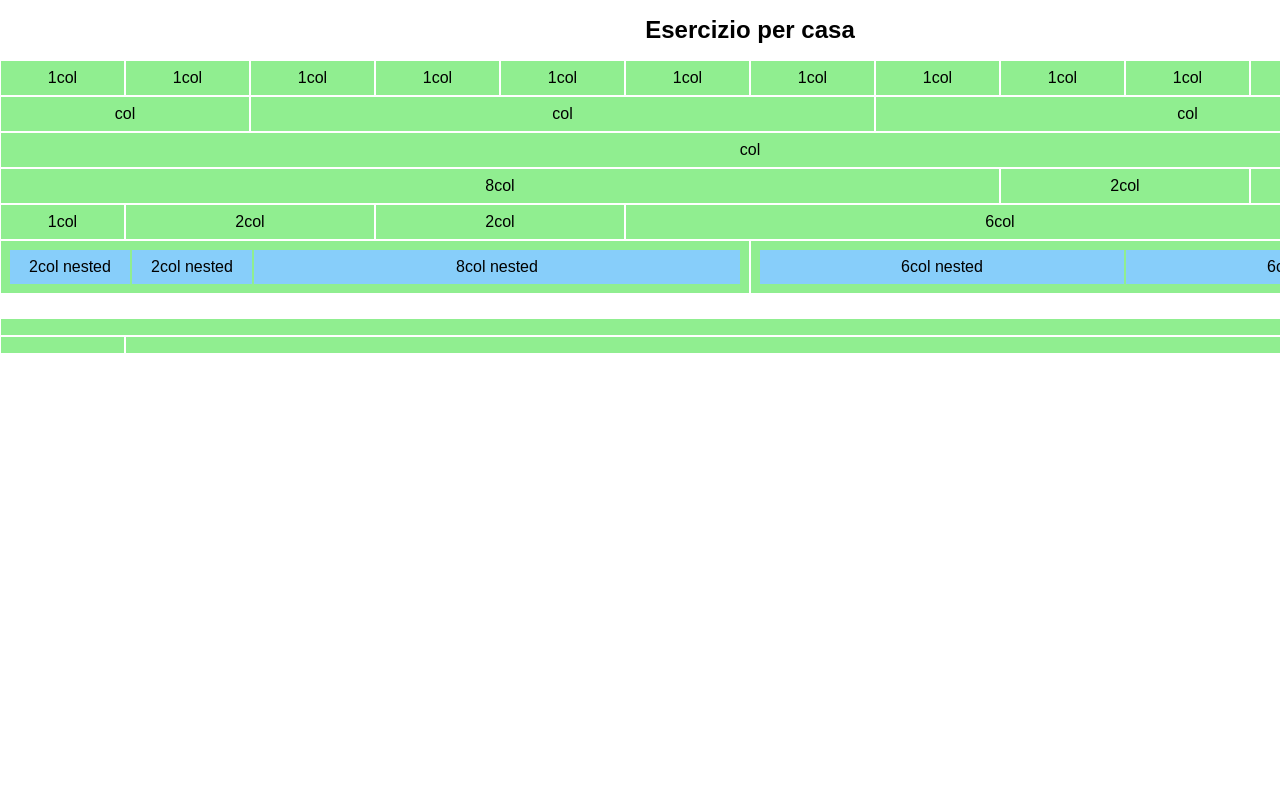
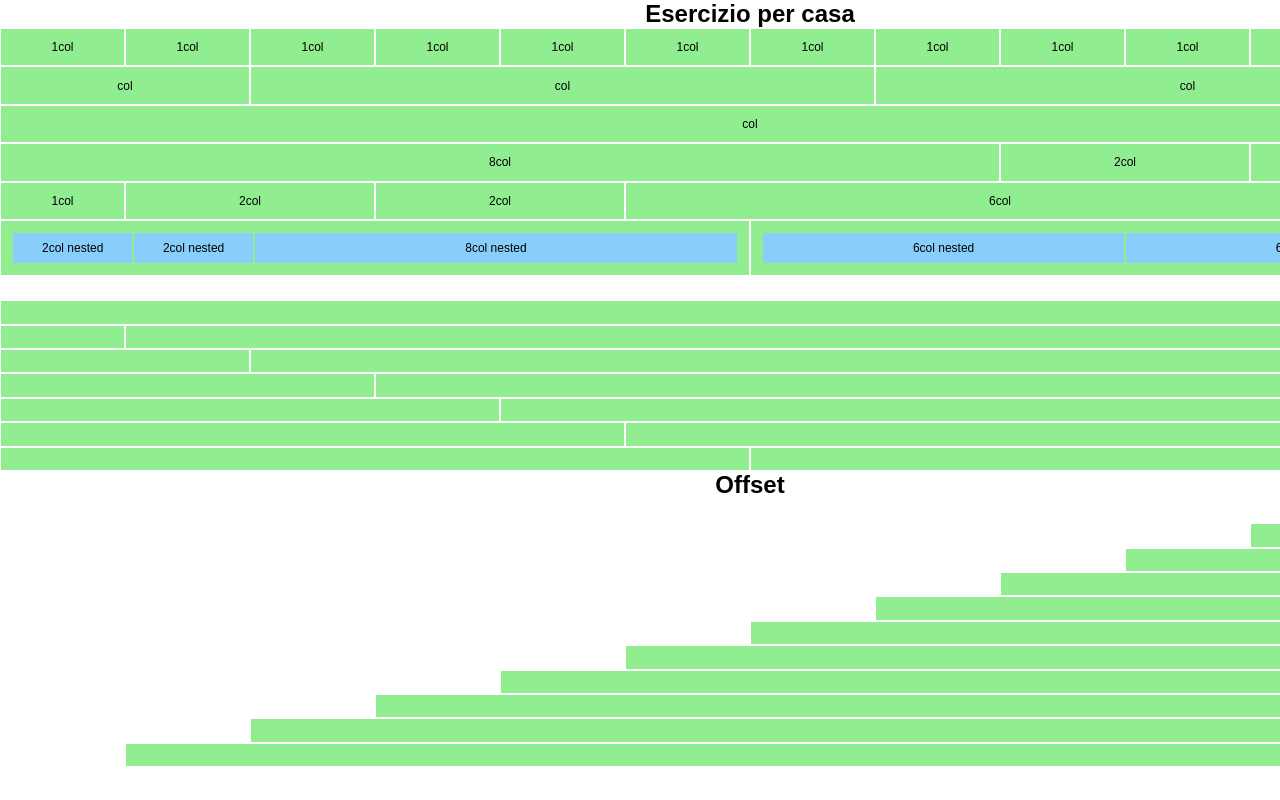
Before and after one commit to GuglielmoConsolini/html-css-12bool, a plain HTML site: page index.html in a window 1280 px wide. Shown: the top 800 px of the page. Drawn offline with Linux system fonts and the light colour scheme.

Commit message:
completo offset

```diff
--- a/css/12bool.css
+++ b/css/12bool.css
@@ -12,11 +12,6 @@
     display: flex;
     flex-wrap: wrap;
 }
-
-
-
-
-
 
 
 
@@ -57,3 +52,40 @@
 .col-12{
     width: calc(100% / 12 * 12);
 }
+
+
+/* ***OFFSET*** */
+
+.offset-1{
+    margin-left: calc(100% / 12 * 1);
+}
+.offset-2{
+    margin-left: calc(100% / 12 * 2);
+}
+.offset-3{
+    margin-left: calc(100% / 12 * 3);
+}
+.offset-4{
+    margin-left: calc(100% / 12 * 4);
+}
+.offset-5{
+    margin-left: calc(100% / 12 * 5);
+}
+.offset-6{
+    margin-left: calc(100% / 12 * 6);
+}
+.offset-7{
+    margin-left: calc(100% / 12 * 7);
+}
+.offset-8{
+    margin-left: calc(100% / 12 * 8);
+}
+.offset-9{
+    margin-left: calc(100% / 12 * 9);
+}
+.offset-10{
+    margin-left: calc(100% / 12 * 10);
+}
+.offset-11{
+    margin-left: calc(100% / 12 * 11);
+}
--- a/css/style.css
+++ b/css/style.css
@@ -15,16 +15,16 @@
 }
 
 h2{
-    margin: 1rem ;
     text-align: center;
 }
 
 .box {
-	padding: 0.5rem;
+	padding: 0.7rem;
 	background: lightgreen;
 	text-align: center;
 	height: 100%;
 	border: solid 1px white;
+    font-size: 12px;
 }
 
 .nested{
--- a/index.html
+++ b/index.html
@@ -146,19 +146,100 @@
             <div class="col-11">
                 <div class="box"></div>
             </div>
+
+
+            <div class="col-2">
+                <div class="box"></div>
+            </div>
+            <div class="col-10">
+                <div class="box"></div>
             </div>
 
 
+            <div class="col-3">
+                <div class="box"></div>
+            </div>
+            <div class="col-9">
+                <div class="box"></div>
+            </div>
 
 
+            <div class="col-4">
+                <div class="box"></div>
+            </div>
+            <div class="col-8">
+                <div class="box"></div>
+            </div>
 
 
+            <div class="col-5">
+                <div class="box"></div>
+            </div>
+            <div class="col-7">
+                <div class="box"></div>
+            </div>
 
 
+            <div class="col-6">
+                <div class="box"></div>
+            </div>
+            <div class="col-6">
+                <div class="box"></div>
+            </div>
 
 
+        </div>
+
+        <h2>Offset</h2>
+
+        <div class="row">
+
+            <div class="col-1 offset-11">
+                <div class="box"></div>
+            </div>
+
+            <div class="col-2 offset-10">
+                <div class="box"></div>
+            </div>
+
+            <div class="col-3 offset-9">
+                <div class="box"></div>
+            </div>
+
+            <div class="col-4 offset-8">
+                <div class="box"></div>
+            </div>
+
+            <div class="col-5 offset-7">
+                <div class="box"></div>
+            </div>
+
+            <div class="col-6 offset-6">
+                <div class="box"></div>
+            </div>
+
+            <div class="col-7 offset-5">
+                <div class="box"></div>
+            </div>
+
+            <div class="col-8 offset-4">
+                <div class="box"></div>
+            </div>
+
+            <div class="col-9 offset-3">
+                <div class="box"></div>
+            </div>
+
+            <div class="col-10 offset-2">
+                <div class="box"></div>
+            </div>
+
+            <div class="col-11 offset-1">
+                <div class="box"></div>
+            </div>
 
 
+        </div>
 
 
     </div>
```
Lines whose indentation alone changed are shown as unchanged.
